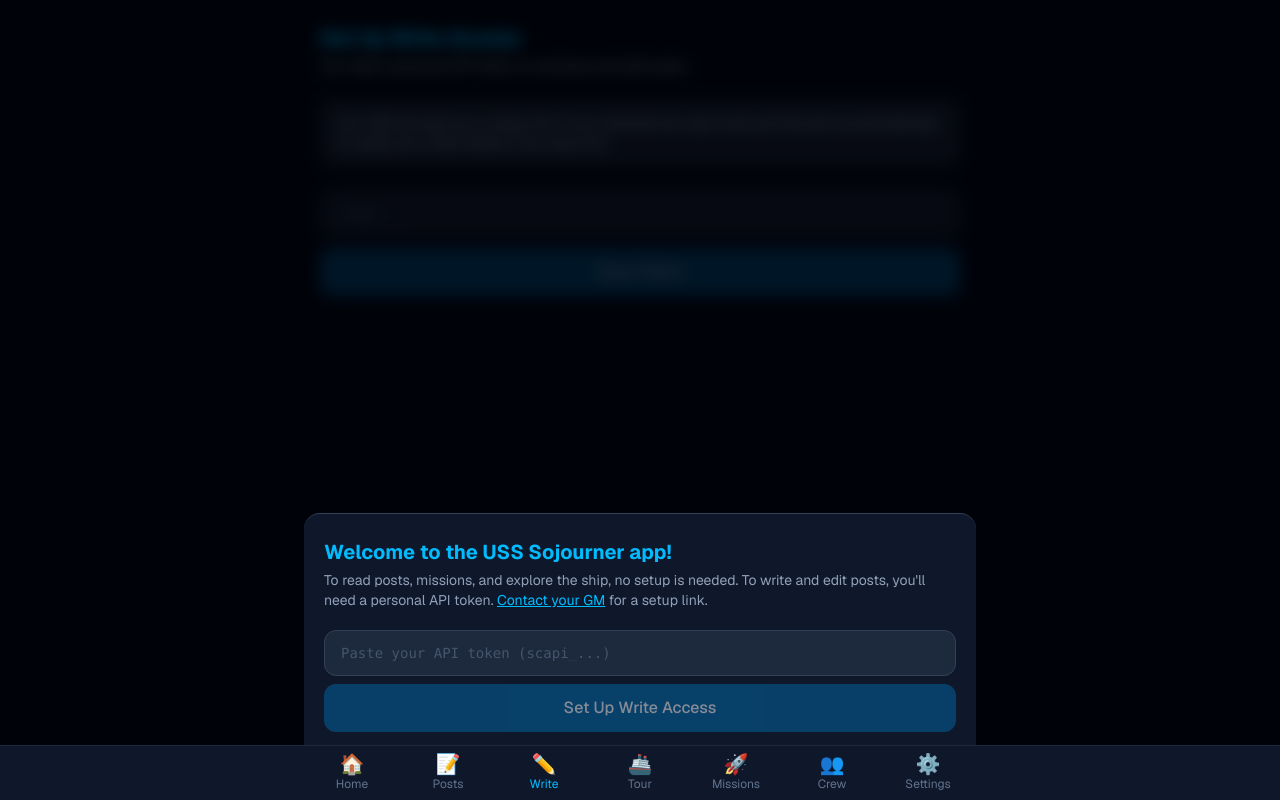
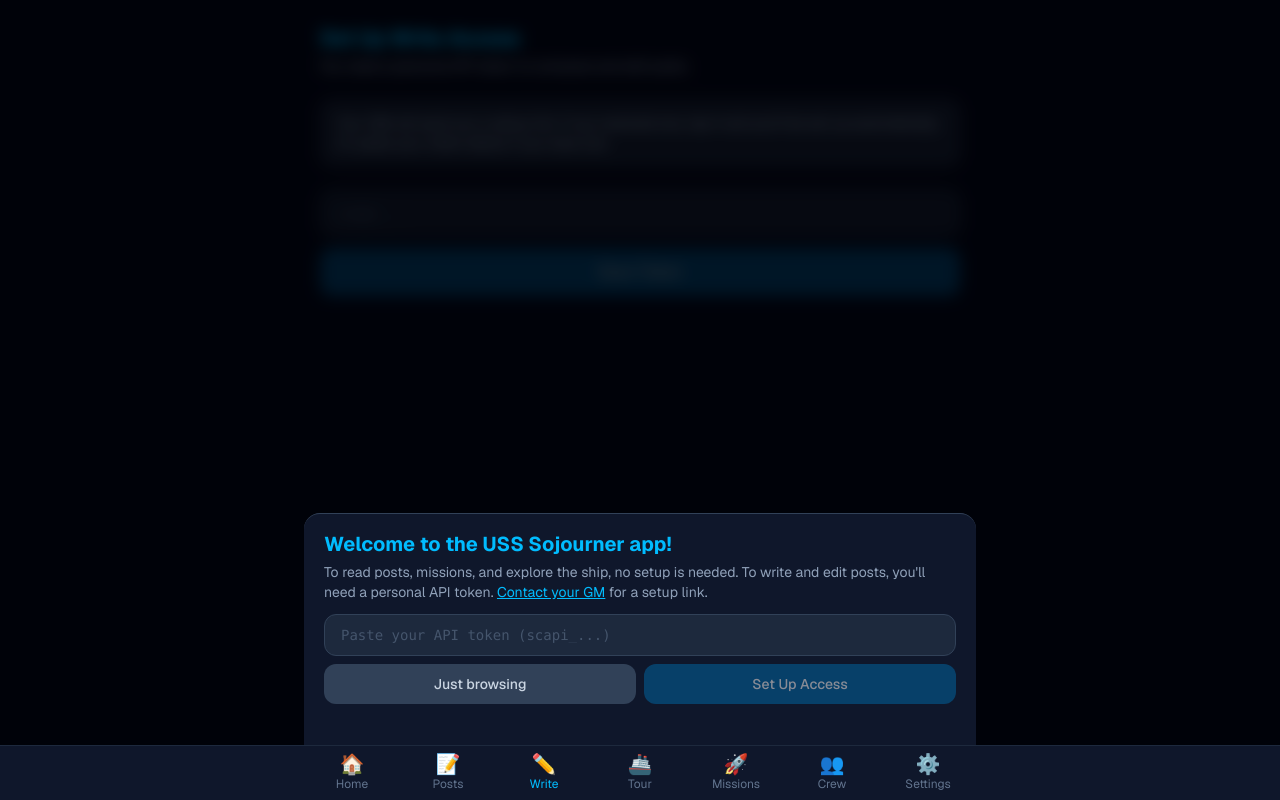
Before and after one commit to iBradPro/sojourner-app, a Next.js app: page /compose in a window 1280 px wide. Built offline with nearby package versions, Linux system fonts and the light colour scheme.

Commit message:
Fix welcome modal: both buttons visible, side-by-side layout
Co-Authored-By: Claude Sonnet 4.6 <noreply@anthropic.com>

```diff
--- a/components/WelcomeModal.tsx
+++ b/components/WelcomeModal.tsx
@@ -55,7 +55,7 @@ export default function WelcomeModal() {
 
   return (
     <div className="fixed inset-0 z-50 flex items-end justify-center bg-black/60 backdrop-blur-sm">
-      <div className="w-full max-w-2xl bg-slate-900 border-t border-slate-700 rounded-t-2xl px-5 py-6 space-y-5">
+      <div className="w-full max-w-2xl bg-slate-900 border-t border-slate-700 rounded-t-2xl px-5 pt-4 pb-24 space-y-3">
         <div>
           <h2 className="text-xl font-bold text-sky-400">Welcome to the USS Sojourner app!</h2>
           <p className="text-slate-400 text-sm mt-1">
@@ -83,24 +83,23 @@ export default function WelcomeModal() {
             value={token}
             onChange={e => setToken(e.target.value)}
             placeholder="Paste your API token (scapi_...)"
-            className="w-full bg-slate-800 border border-slate-700 rounded-xl px-4 py-3 text-slate-100 placeholder-slate-600 focus:outline-none focus:border-sky-600 font-mono text-sm"
+            className="w-full bg-slate-800 border border-slate-700 rounded-xl px-4 py-2.5 text-slate-100 placeholder-slate-600 focus:outline-none focus:border-sky-600 font-mono text-sm"
           />
+          <div className="flex gap-2">
+            <button
+              onClick={dismiss}
+              className="flex-1 py-2.5 rounded-xl bg-slate-700 text-slate-300 text-sm font-medium hover:bg-slate-600 transition-colors"
+            >
+              Just browsing
+            </button>
             <button
               onClick={handleSave}
               disabled={saving || !token.trim()}
-            className="w-full py-3 rounded-xl bg-sky-700 text-white font-medium hover:bg-sky-600 transition-colors disabled:opacity-50"
+              className="flex-1 py-2.5 rounded-xl bg-sky-700 text-white text-sm font-medium hover:bg-sky-600 transition-colors disabled:opacity-50"
             >
-            {saving ? 'Verifying…' : 'Set Up Write Access'}
+              {saving ? 'Verifying…' : 'Set Up Access'}
             </button>
           </div>
-
-        <div className="text-center">
-          <button
-            onClick={dismiss}
-            className="text-slate-500 hover:text-slate-300 text-sm transition-colors"
-          >
-            Just browsing for now →
-          </button>
         </div>
       </div>
     </div>
```
Lines whose indentation alone changed are shown as unchanged.
